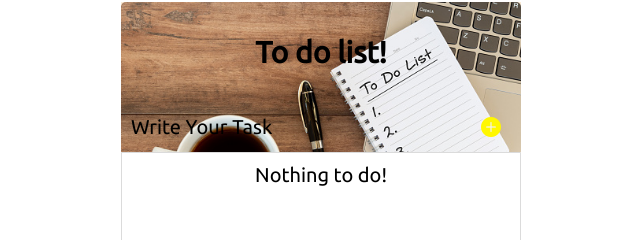
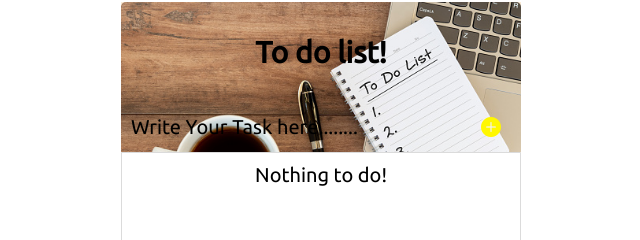
Before and after one commit to Yugi09/frontend-To-do-list, a plain HTML site: page index.html in a window 1280 px wide. Shown: the part 98-338 px from the top of the page, 319-959 px from the left. Drawn offline with nearby package versions, Linux system fonts and the light colour scheme.

Commit message:
Update index.html

```diff
--- a/index.html
+++ b/index.html
@@ -16,7 +16,7 @@
         </div>
         <div class="new-todo">
           <form id="todoform">
-            <input type="text" name="newtodo" id="newtodo" placeholder="Write Your Task" />
+            <input type="text" name="newtodo" id="newtodo" placeholder="Write Your Task here........" />
             <button type="submit">
               <i class="bi bi-plus-circle-fill"></i>
             </button>
```
